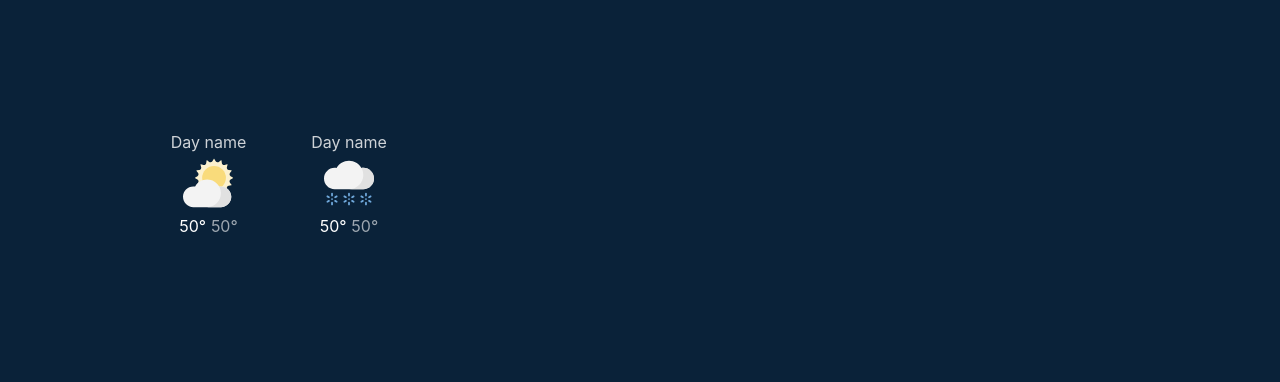
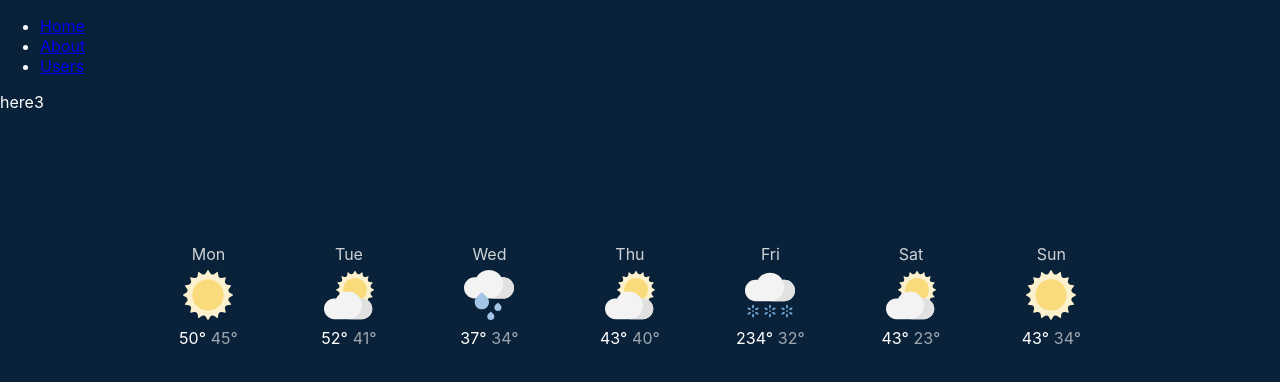
Before and after one commit to Mihai-Damaschin/React-Weather, a React (Create React App) app: page / in a window 1280 px wide. Shown: the top 382 px of the page. Built offline with nearby package versions, Linux system fonts and the light colour scheme.

Commit message:
Second commit

```diff
--- a/package.json
+++ b/package.json
@@ -10,9 +10,11 @@
     "@types/node": "^12.12.25",
     "@types/react": "^16.9.19",
     "@types/react-dom": "^16.9.5",
+    "@types/react-router-dom": "^5.1.3",
     "react": "^16.12.0",
     "react-dom": "^16.12.0",
     "react-router": "^5.1.2",
+    "react-router-dom": "^5.1.2",
     "react-scripts": "3.3.0",
     "typescript": "^3.7.5"
   },
--- a/src/App.css
+++ b/src/App.css
@@ -51,7 +51,7 @@
   background-image: url("./Components/images/rain.svg");
   background-repeat: no-repeat;
 }
-.weather-container .weather-holder .one-day-weather .icon-holder .clodly-icon {
+.weather-container .weather-holder .one-day-weather .icon-holder .cloudy-icon {
   width: 100%;
   height: 100%;
   background-image: url("./Components/images/sun-1.svg");
--- a/src/App.tsx
+++ b/src/App.tsx
@@ -1,74 +1,106 @@
 import React from 'react';
+import {
+  BrowserRouter as Router,
+  Switch,
+  Route,
+  Link
+} from 'react-router-dom';
 import './App.css';
 
 const weatherArray = [
   [
     'Mon',
-    'sun',
+    'sunny',
     '50',
-    '49'
+    '45'
   ],
   [
     'Tue',
-    'sun',
-    '50',
-    '49'
+    'cloudy',
+    '52',
+    '41'
   ],
   [
     'Wed',
-    'sun',
-    '50',
-    '49'
+    'rainy',
+    '37',
+    '34'
   ],
   [
     'Thu',
-    'sun',
-    '50',
-    '49'
+    'cloudy',
+    '43',
+    '40'
   ],
   [
     'Fri',
-    'sun',
-    '50',
-    '49'
+    'snowy',
+    '234',
+    '32'
   ],
   [
     'Sat',
-    'sun',
-    '50',
-    '49'
+    'cloudy',
+    '43',
+    '23'
   ],
   [
     'Sun',
-    'sun',
-    '50',
-    '49'
+    'sunny',
+    '43',
+    '34'
   ]
 ];
 
 const Weather: React.FC = () => {
   return (
+      <div>
+      <Router>
+        <div>
+          <nav>
+            <ul>
+              <li>
+                <Link to="/">Home</Link>
+              </li>
+              <li>
+                <Link to="/about">About</Link>
+              </li>
+              <li>
+                <Link to="/users">Users</Link>
+              </li>
+            </ul>
+          </nav>
+
+          <Switch>
+            <Route path="/about">
+              here1
+            </Route>
+            <Route path="/users">
+              here2
+            </Route>
+            <Route path="/">
+              here3
+            </Route>
+          </Switch>
+        </div>
+      </Router>
       <div className="weather-container">
         <div className="weather-holder">
+          {
+            weatherArray.map((item:string[], key:number) => {
+              return (
                   <div className="one-day-weather">
-            <div className="day-name">Day name</div>
+                    <div className="day-name">{item[0]}</div>
                     <div className="icon-holder">
-              <div className="clodly-icon"></div>
+                      <div className={item[1] + '-icon'}/>
                     </div>
                     <div className="temperature-holder">
-              <div className="temperature-max">50&#176;</div>
-              <div className="temperature-min">50&#176;</div>
+                      <div className="temperature-max">{item[2]}&#176;</div>
+                      <div className="temperature-min">{item[3]}&#176;</div>
                     </div>
-          </div>
-          <div className="one-day-weather">
-            <div className="day-name">Day name</div>
-            <div className="icon-holder">
-              <div className="snowy-icon"></div>
-            </div>
-            <div className="temperature-holder">
-              <div className="temperature-max">50&#176;</div>
-              <div className="temperature-min">50&#176;</div>
-            </div>
+                  </div>);
+            })
+          }
         </div>
       </div>
       </div>
```
Also changed, not shown: 1 other file (tests, documents, lock files or other folders). Lines whose indentation alone changed are shown as unchanged.
